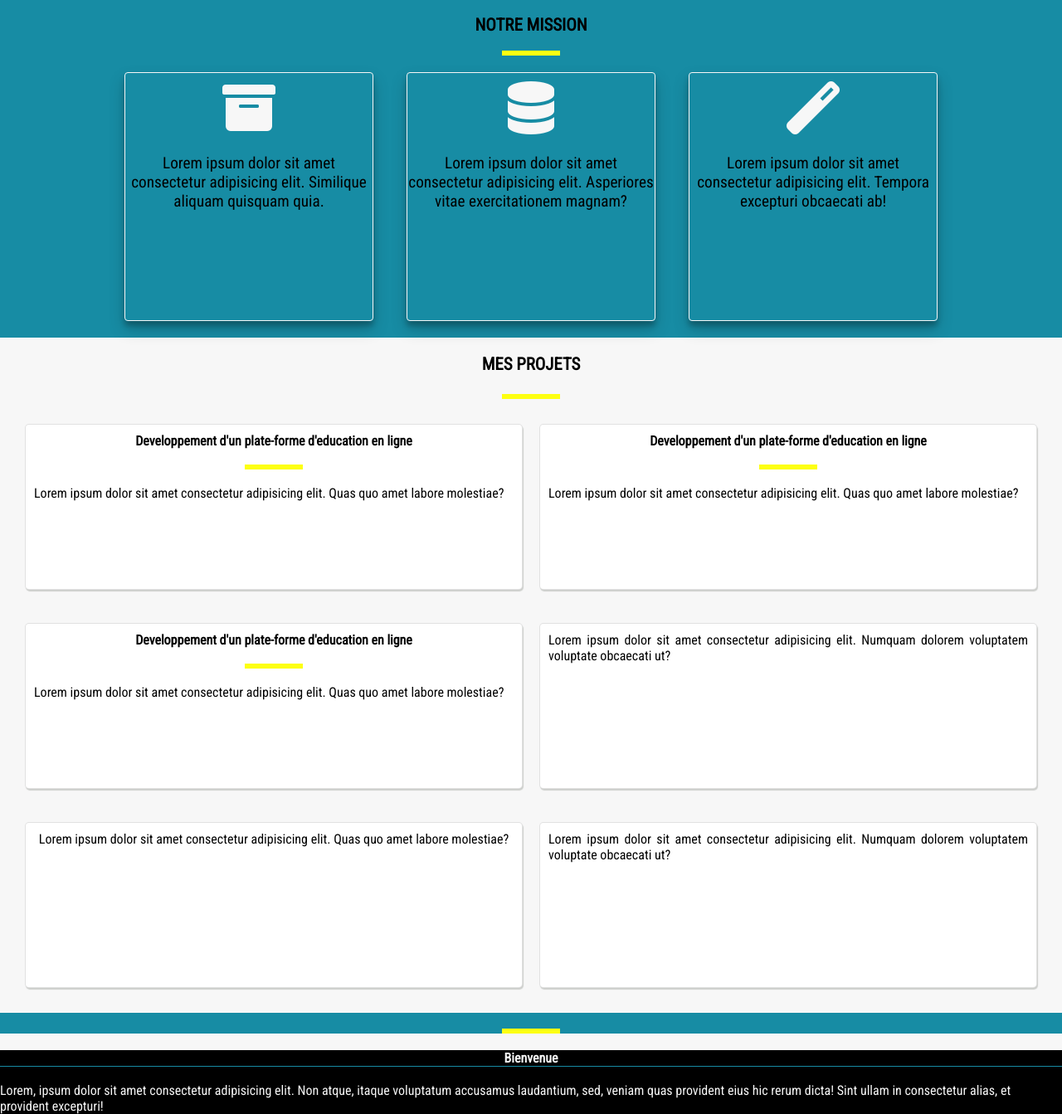
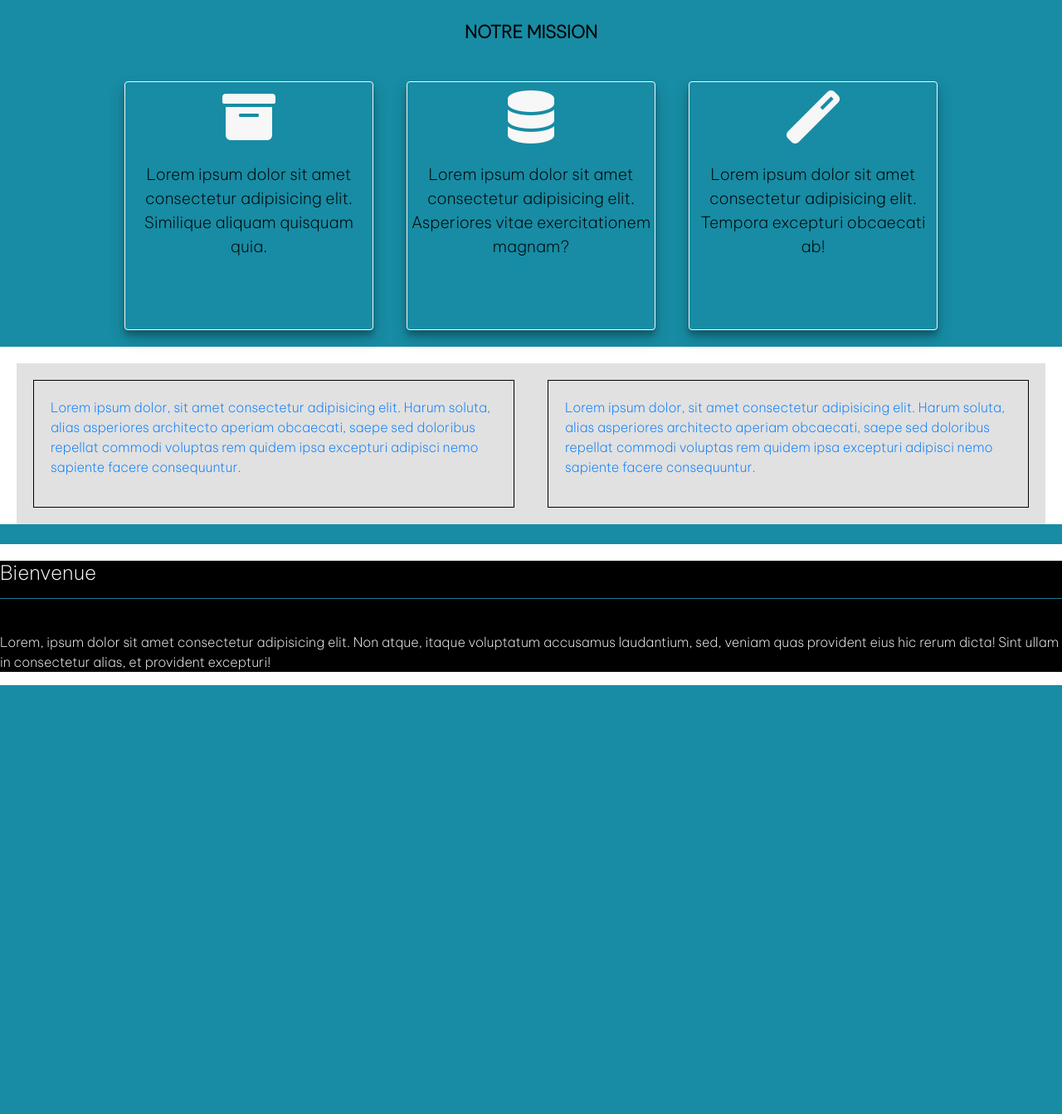
Before and after one commit to NoelGamaliel/new-projet, a PHP site: page / in a window 1280 px wide. Shown: the part 641-1984 px from the top of the page at 83% size. After the commit the page ends 1467 px from the top, so only its background shows below. Run offline with PHP 8.4, Linux system fonts and the light colour scheme.

Commit message:
Mis à jour des informations relative du site

```diff
--- a/index.html
+++ b/index.html
@@ -10,6 +10,7 @@
         <!-- Mes liens style externe -->
         <link rel="stylesheet" href="./public/css/style.css">
         <link rel="stylesheet" href="./public/fontawesome-free-6.0.0-web/css/all.min.css">
+        <link rel="stylesheet" type="text/css" href="./public/css/bootstrap.min.css">
         <!-- End liens style externe -->
 
 
@@ -82,47 +83,26 @@
         <!-- END notre mission-->
 
         <!-- Mes Projets -->
-        <div class="projets__title">
-            <span>MES PROJETS</span>
-            <br><br><h5></h5>
+            <div class="container__projets">
+                <a href="#">
+                    <div class="item_projets">
+                        <p>
+                            Lorem ipsum dolor, sit amet consectetur adipisicing elit. Harum soluta, alias asperiores architecto aperiam obcaecati, saepe sed doloribus repellat commodi voluptas rem quidem ipsa excepturi adipisci nemo sapiente facere consequuntur.
+                        </p>
                     </div>
-        <div class="container__projets" >
-            <div class="item__projet">
+                </a>
                 <a href="#">
-                    <h4>Developpement d'un plate-forme d'education en ligne</h4>
-                        <br><h5></h5><br>
-                    <p>Lorem ipsum dolor sit amet consectetur adipisicing elit. Quas quo amet labore molestiae?</p>
+                    <div class="item_projets">
+                        <p>
+                            Lorem ipsum dolor, sit amet consectetur adipisicing elit. Harum soluta, alias asperiores architecto aperiam obcaecati, saepe sed doloribus repellat commodi voluptas rem quidem ipsa excepturi adipisci nemo sapiente facere consequuntur.
+                        </p>
+                    </div>
                 </a>
             </div>
-            <div class="item__projet">
-                <a href="#">
-                    <h4>Developpement d'un plate-forme d'education en ligne</h4>
-                        <br><h5></h5><br>
-                    <p>Lorem ipsum dolor sit amet consectetur adipisicing elit. Quas quo amet labore molestiae?</p>
-                    </a>
-            </div>
-        </div>
-        <div class="container__projets">
-            <div class="item__projet">
-                <a href="#">
-                    <h4>Developpement d'un plate-forme d'education en ligne</h4>
-                        <br><h5></h5><br>
-                    <p>Lorem ipsum dolor sit amet consectetur adipisicing elit. Quas quo amet labore molestiae?</p>
-                </a>
-            </div>
-            <div class="item__projet">
-                <p>Lorem ipsum dolor sit amet consectetur adipisicing elit. Numquam dolorem voluptatem voluptate obcaecati ut?</p>
-            </div>
-        </div>
-        <div class="container__projets">
-            <div class="item__projet">
-                <p>Lorem ipsum dolor sit amet consectetur adipisicing elit. Quas quo amet labore molestiae?</p>
-            </div>
-            <div class="item__projet">
-                <p>Lorem ipsum dolor sit amet consectetur adipisicing elit. Numquam dolorem voluptatem voluptate obcaecati ut?</p>
-            </div>
-        </div>
+
         <!-- End Projets -->
+
+
 
         <!-- About As -->
 
--- a/public/css/style.css
+++ b/public/css/style.css
@@ -1,17 +1,20 @@
 /* Mes scripts css */
 @import url('https://fonts.googleapis.com/css2?family=Roboto+Condensed&display=swap');
 @import url('https://fonts.googleapis.com/css2?family=Archivo+Black&family=Lexend+Deca:wght@700&display=swap');
+@import url('https://fonts.googleapis.com/css2?family=Be+Vietnam+Pro:wght@200&family=Nunito:wght@200&display=swap');
 * {
     box-sizing: border-box;
     padding: 0;
     margin: 0;
     font-family: 'Roboto Condensed', sans-serif;
+    font-family: 'Be Vietnam Pro', sans-serif;
 }
 
 body {
     margin: 0;
     padding: 0;
     background-color:#f7f7f7;
+    font-family: 'Be Vietnam Pro', sans-serif;
 }
 #logo {
     position: absolute;
@@ -30,6 +33,7 @@ body {
     width: 100%;
     border: 2px #f7f7f7;
     box-shadow: 0 1px 2px 0 rgba(60,64,67,.3),0 2px 6px 2px rgba(60,64,67,.15);
+    z-index: 99;
 
 }
 .nav__bar__links {
@@ -110,64 +114,28 @@ body {
 .bannier__page a:hover {
     background-color:black;
     color: white;
+    text-decoration: none;
 }
 
 /* ==================== Mes Projets =================== */
 
 .container__projets {
     display: flex;
-    margin: 20px;
+    margin: 0 20px;
     flex-direction: row;
     justify-content: center;
+    background-color: #dddd;
 }
-.item__projet {
-    background-color: white;
-    padding: 10px;
-    margin: 10px;
-    height: 200px;
-    width: 600px;
-    border: 1px solid #dddd;
-    box-shadow: 1px 2px 1px rgba(187, 189, 185, 0.7);
-    border-radius: 5px 5px 5px 5px;
-    justify-content: center;
-    justify-items: center;
-    text-align: justify;
-    font-family: 'Shippori Antique B1', sans-serif;
-    color: black;
-}
-
-.item__projet a {
-    text-decoration: none;
-    color: black;
-}
-.item__projet:hover {
-    box-shadow: 0 1px 2px 0 rgba(60,64,67,.3),0 2px 6px 2px rgba(60,64,67,.15);
-    transform:rotate(2deg);
-    position:sticky;
-}
-
-.projets__title {
-    font-size: 1.3rem;
-    text-transform: uppercase;
-    color: black;
-    margin-bottom: 5px;
-    font-weight: bold;
-    text-align: center;
-}
-
-h4 {
-    justify-items: center;
-    text-align: center;
-}
-h5 {
-    border:#Fdff12 3px solid;
-    background-color: #Fdff12;
-    width: 70px;
-    margin: auto;
-    padding: 0 1px;
+.item_projets {
+    padding: 20px;
+    margin: 0 20px;
+    border: 1px solid black;
+    margin-top: 20px;
+    margin-bottom: 20px;
 }
 
  /* ==================== ENd Projets =========================== */
+
 /* ===================== Notre Mission ========================= */
 .mission__text {
     background-color: #178CA4;
@@ -204,6 +172,8 @@ h5 {
 }
 .mission__item:hover {
     transform: scale(1.1);
+    z-index: 99;
+    text-decoration: none;
 }
 .mission__item p {
     margin-top: 3px;
```
Lines whose indentation alone changed are shown as unchanged.
